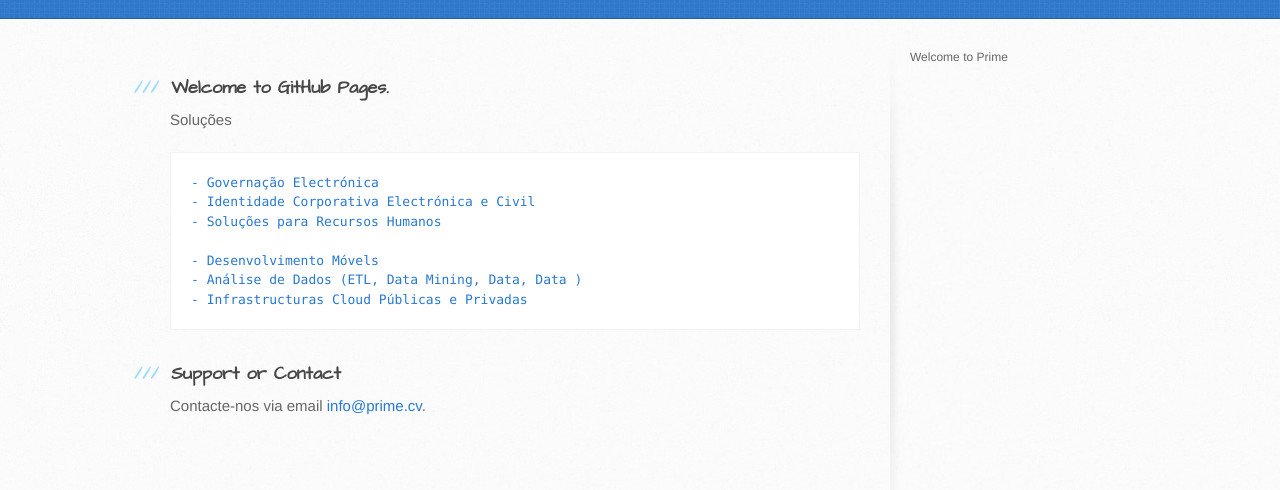
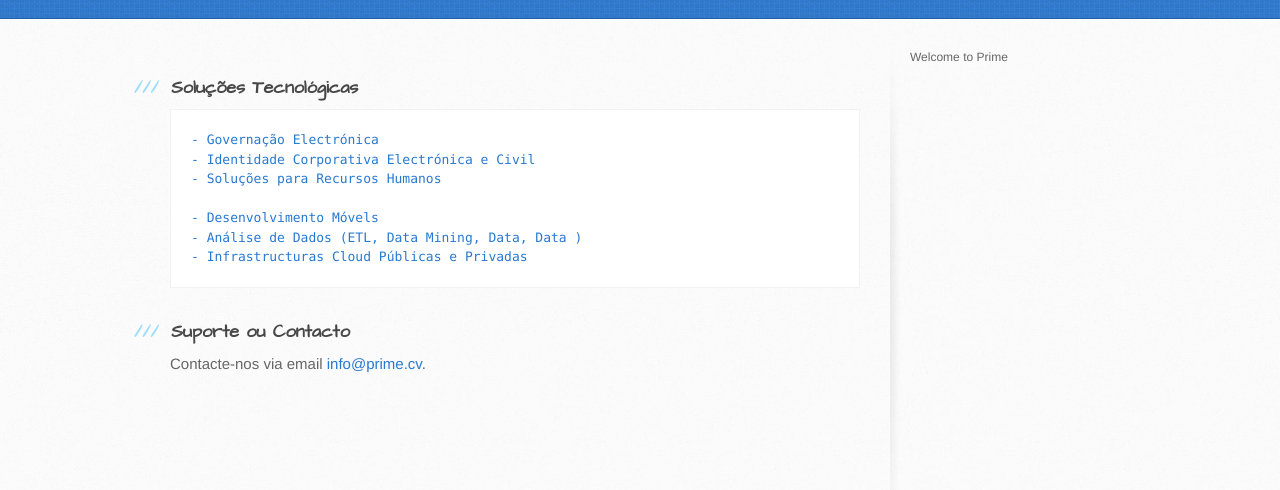
Before and after one commit to primecv/primecv.github.io, a plain HTML site: page index.html in a window 1280 px wide. Shown: the part 182-672 px from the top of the page. Drawn offline with Linux system fonts and the light colour scheme.

Commit message:
Correcções na Main Page

```diff
--- a/index.html
+++ b/index.html
@@ -29,9 +29,8 @@
       <div class="inner clearfix">
         <section id="main-content">
           <h3>
-<a name="welcome-to-github-pages" class="anchor" href="#welcome-to-github-pages"><span class="octicon octicon-link"></span></a>Welcome to GitHub Pages.</h3>
+<a name="welcome-to-github-pages" class="anchor" href="#welcome-to-github-pages"><span class="octicon octicon-link"></span></a>Soluções Tecnológicas</h3>
 
-<p>Soluções</p>
 
 <pre><code>- Governação Electrónica
 - Identidade Corporativa Electrónica e Civil
@@ -44,7 +43,7 @@
 
 
 <h3>
-<a name="support-or-contact" class="anchor" href="#support-or-contact"><span class="octicon octicon-link"></span></a>Support or Contact</h3>
+<a name="support-or-contact" class="anchor" href="#support-or-contact"><span class="octicon octicon-link"></span></a>Suporte ou Contacto</h3>
 
 <p>Contacte-nos via email  <a href="mailto:info@prime.cv">info@prime.cv</a>.</p>
         </section>
```
